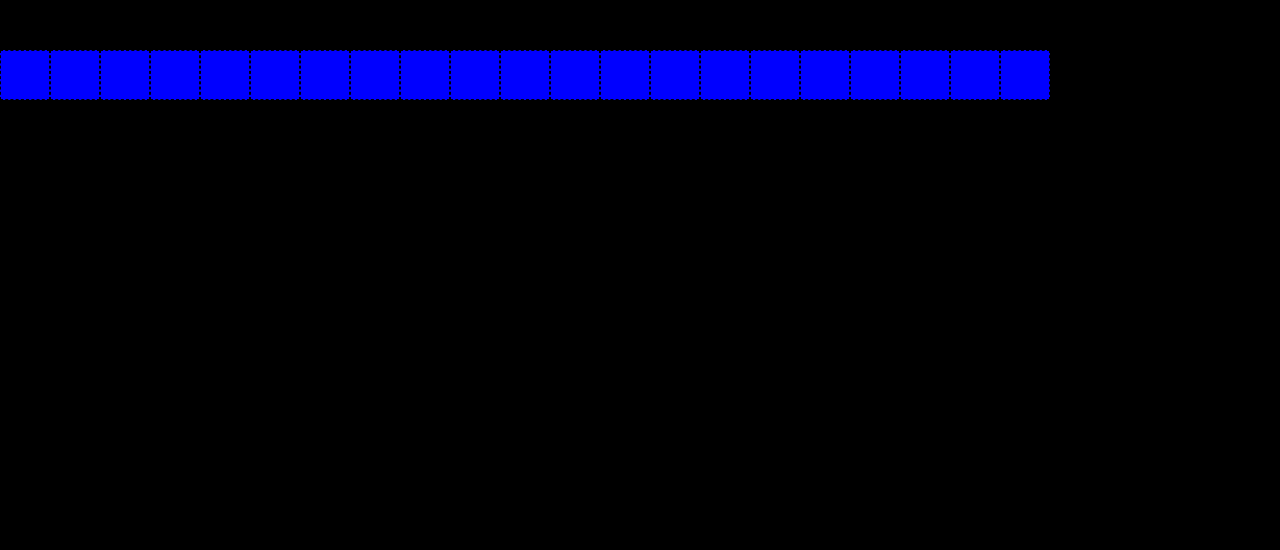
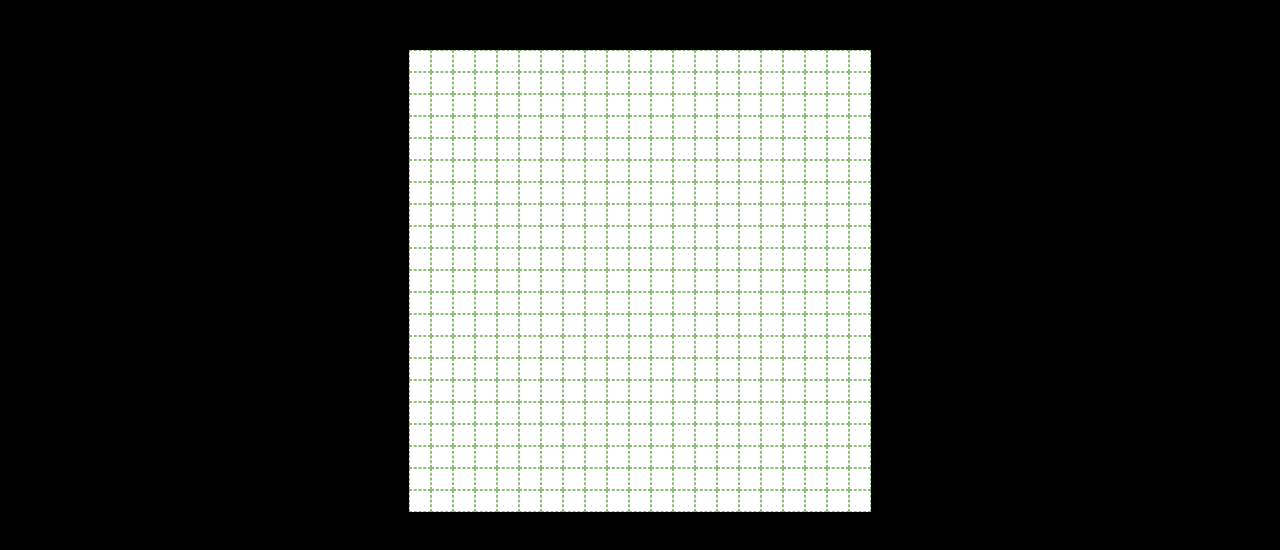
Before and after one commit to Ccccaramel/HTML, a plain HTML site: page 017-元胞自动机.html in a window 1280 px wide. Drawn offline with nearby package versions, Linux system fonts and the light colour scheme.

Commit message:
Update 017-元胞自动机.html

```diff
--- a/017-元胞自动机.html
+++ b/017-元胞自动机.html
@@ -6,100 +6,97 @@
     <title>元胞自动机</title>
     <script src="https://cdn.staticfile.org/jquery/2.1.1/jquery.min.js"></script>
     <!-- <link rel="stylesheet" type="text/css" href="CSS/017.css"> -->
+    <!--
+        规则:
+        1.移动至无元胞的位置时,在此处产生新元胞,并右转
+        2.移动至有元胞的位置时,"杀死"该元胞,并左转
+     -->
     <script>
-        function selfAdaption() {
-            var wid = $(window).width();
-            alert(wid);
-        }
+        var cellColor="rgb(146, 160, 240)"; // 生命的颜色
+        var next = "up"; // 下一步,即第一步向上移动
+        // var direction1=new Map([  //study
+        //     ['up',1],
+        //     ['down',2],
+        //     ['left',3],
+        //     ['right',4],
+        // ]);
+        var direction=new Map([ // 设定元胞的下一步只能在x轴或y轴上移动一格,及[上],[下],[左],[右],那么元胞的坐标对应如下计算
+            ['up',new Map([['x',0],['y',1]])],
+            ['down',new Map([['x',0],['y',-1]])],
+            ['left',new Map([['x',-1],['y',0]])],
+            ['right',new Map([['x',1],['y',0]])],
+        ]);
+        var directionPoint=new Map([ // key 代表元胞的指向, l 与 r 对应该指向的"左"与"右"
+            ['up',new Map([['l',new Map([['x',-1],['y',0]])],['r',new Map([['x',1],['y',0]])]])],
+            ['down',new Map([['l',new Map([['x',1],['y',0]])],['r',new Map([['x',-1],['y',0]])]])],
+            ['left',new Map([['l',new Map([['x',0],['y',-1]])],['r',new Map([['x',0],['y',1]])]])],
+            ['right',new Map([['l',new Map([['x',0],['y',1]])],['r',new Map([['x',0],['y',-1]])]])],
+        ]);
+        var point=new Map([ // 根据指向和获取方向
+            ['0,1','up'],
+            ['0,-1','down'],
+            ['-1,0','left'],
+            ['1,0','right'],
+        ])
+        // function selfAdaption() {
+        //     var wid = $(window).width();
+        //     alert(wid);
+        // }
         // window.onresize = function () {
         //     var wid = $(window).width();
-        //     alert('?'+wid);
+        //     alert('?'+direction.map.value);
         // }
-        $(window).resize(function () { // 动态获取页面大小
-            var Height = $(window).height();
-            var Width = $(window).width();
-            console.log('?'+Width);
-        })
-        // function init() {
-        //     var root = document.getElementById("main");
-        //     for (var y = 100; y > -101; y--) {
-        //         var label = document.createElement("div");
-        //         label.setAttribute('id', "rand:" + y);
-        //         label.setAttribute('style', 'font-size: 0;');
-        //         root.appendChild(label);
-        //         for (var x = -100; x < 101; x++) {
-        //             var element = document.createElement("div");
-        //             element.setAttribute('id', + x + "," + y);
-        //             element.setAttribute('style', 'background-color: 000000;width: 20px;height: 20px;display: inline-block;border: 0.5px;border-style: dashed;border-color: #8fbd7c;');
-        //             label.appendChild(element);
-        //         }
-        //     }
-        //     var ele = document.getElementById("0,0");
-        //     ele.style.backgroundColor = "#ffffff";
-        // }
+        // $(window).resize(function () { // 动态获取页面大小
+        //     var Height = $(window).height();
+        //     var Width = $(window).width();
+        //     console.log('?'+Width);
+        // })
+        $(document).ready(function(){  //初次打开页面执行
+            // alert(direction3.get("up").get("y"));获取指定方向
+            // alert(directionPoint.get("left").get("l").get("y")); // 获取指定方向的"左""右"
+        });
+        function init() {
+            var root = document.getElementById("main");
+            for (var y = 10; y > -11; y--) {
+                var label = document.createElement("div");
+                label.setAttribute('id', "rand:" + y);
+                label.setAttribute('style', 'font-size: 0;text-align:center;');
+                root.appendChild(label);
+                for (var x = -10; x < 11; x++) {
+                    var element = document.createElement("div");
+                    element.setAttribute('id', + x + "," + y);
+                    element.setAttribute('style', 'background-color: #ffffff;width: 20px;height: 20px;display: inline-block;border: 0.5px;border-color: #8fbd7c;border-style: dashed;');
+                    label.appendChild(element);
+                }
+            }
+            var ele = document.getElementById("0,0");
+            ele.style.backgroundColor = co1;
+        }
     </script>
     <style type="text/css">
+        /* .main-1 {
+            text-align:center;
+        } */
         .test-1 {
-            background-color: blue;
+            background-color: rgb(146, 160, 240);
             width: 48px;
             height: 48px;
             display: inline-block;
             border: 1px;
             border-style: dashed;
-            border-color: #000000;
-            margin: 0px;
-        }
-
-        .test-2 {
-            background-color: red;
-            width: 48px;
-            height: 48px;
-            /* display: inline-block; */
-            border: 1px;
-            border-style: dashed;
-            border-color: #000000;
+            border-color: #913232;
             margin: 0px;
         }
     </style>
 </head>
-
-<body style="background-color: #000000;height: 100%;margin: 0px;" onload="init();">
+<body style="background-color: #000000;height: 100%;margin: 0px;min-width: 700px;" onload="init();">
     <div style="height: 50px;">
     </div>
     <div id="main">
-        <div id="rand-1" style="height: 50px;width: 100%;font-size: 0;">
-            <div class="test-1"></div>
-            <div class="test-1"></div>
-            <div class="test-1"></div>
-            <div class="test-1"></div>
-            <div class="test-1"></div>
-            <div class="test-1"></div>
-            <div class="test-1"></div>
-            <div class="test-1"></div>
-            <div class="test-1"></div>
-            <div class="test-1"></div>
-            <div class="test-1"></div>
-            <div class="test-1"></div>
-            <div class="test-1"></div>
-            <div class="test-1"></div>
-            <div class="test-1"></div>
-            <div class="test-1"></div>
-            <div class="test-1"></div>
-            <div class="test-1"></div>
-            <div class="test-1"></div>
-            <div class="test-1"></div>
-            <div class="test-1"></div>
-
-        </div>
-        <!-- <div id="rand-2" style="height: 50px;">
-            <div class="test-2"></div>
-            <div class="test-2"></div>
-            <div class="test-2"></div>
-            <div class="test-2"></div>
-            <div class="test-2"></div>
-
-        </div> -->
+        <!-- <div class="test-1"></div>
+        <div class="test-1"></div>
+        <div class="test-1"></div>
+        <div class="test-1"></div> -->
     </div>
 </body>
-
 </html>
```
